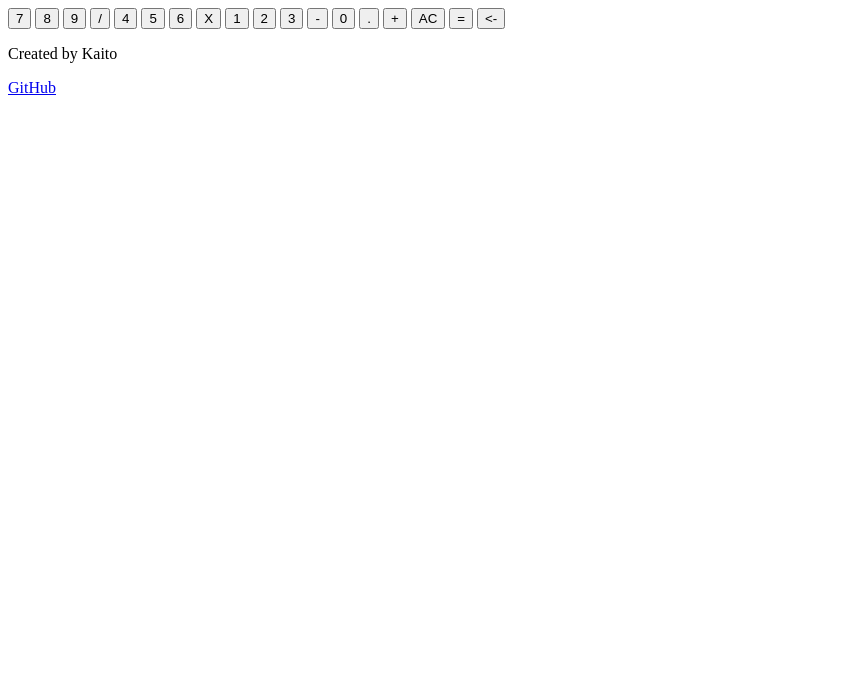
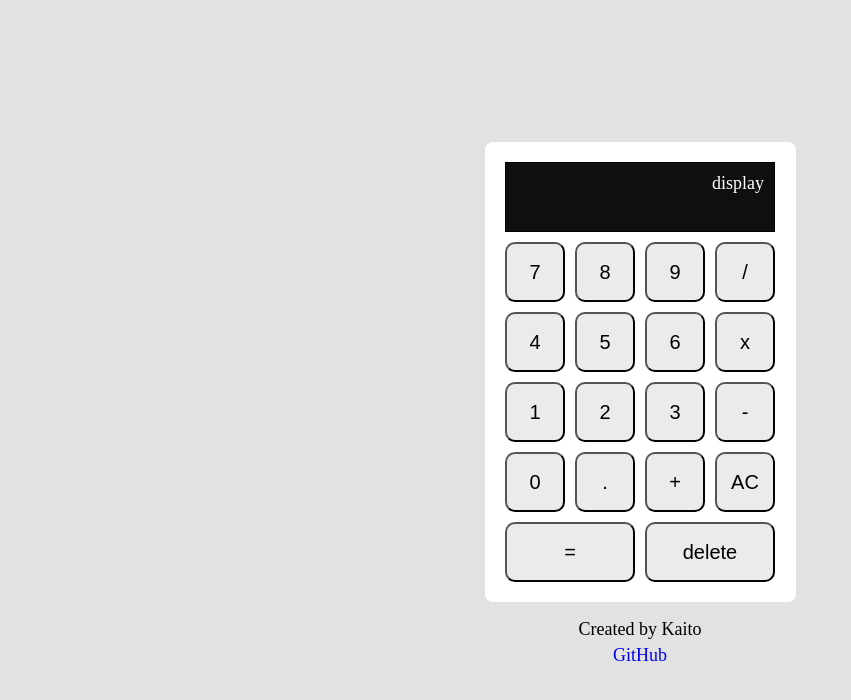
Before and after one commit to kaito24mako/Calculator, a plain HTML site: page index.html in a window 1280 px wide. Shown: the whole page, without its empty margins (0-851 px from the left). Drawn offline with Linux system fonts and the light colour scheme.

Commit message:
create css styling

```diff
--- a/index.html
+++ b/index.html
@@ -9,7 +9,7 @@
 
 <body>
     <div class="calculator">
-        <div id="display"></div>
+        <div id="display">display</div>
         <div class="keys">
             <button>7</button>
             <button>8</button>
@@ -18,7 +18,7 @@
             <button>4</button>
             <button>5</button>
             <button>6</button>
-            <button>X</button>
+            <button>x</button>
             <button>1</button>
             <button>2</button>
             <button>3</button>
@@ -27,12 +27,14 @@
             <button>.</button>
             <button>+</button>
             <button>AC</button>
+        <div class="final-keys">
             <button>=</button>
-            <button>&lt;-</button>
+            <button>delete</button>
+        </div>
         </div>
     </div>
 
-    <footer>
+    <footer class="footer">
         <p id="main-text">Created by Kaito</p>
         <nav id="link"><a href="https://github.com/kaito24mako">GitHub</a></nav>
     </footer>
--- a/style.css
+++ b/style.css
@@ -0,0 +1,76 @@
+/* Reset */
+html {
+    box-sizing: border-box;
+}
+* {
+    margin: 0;
+    padding: 0;
+}
+*, *:before, *:after {
+    box-sizing: inherit;
+    text-decoration: none;
+}
+
+/* General */
+body {
+    padding: 140px;
+    font-size: 18px;
+    display: flex;
+    flex-direction: column;
+    align-items: center;
+    background-color: rgb(226, 226, 226);
+}
+
+/* Calculator */
+button {
+    cursor: pointer;
+    width: 60px;
+    height: 60px;
+    border-radius: 10px;
+    font-size: 20px;
+    background-color: rgb(236, 235, 235);
+}
+.calculator {
+    display: flex;
+    flex-direction: column;
+    align-items: center;
+    width: 315px;
+    padding: 10px 0 10px 0;
+    border: 2px solid rgb(226, 226, 226);
+    border-radius: 10px;
+    background-color: rgb(255, 255, 255);
+}
+#display {
+    margin: 10px;
+    padding: 10px;
+    width: 270px;
+    height: 70px;
+    text-align: end;
+    border: 1px solid black;
+    background-color: rgb(15, 15, 15);
+    color: white;
+}
+.keys {
+    display: flex;
+    justify-content: center;
+    flex-wrap: wrap;
+    width: 300px;
+    gap: 10px;
+    margin-bottom: 10px;
+}
+.final-keys {
+    display: flex;
+    gap: 10px;
+}
+.final-keys button {
+    width: 130px;
+}
+
+/* Footer */
+.footer {
+    display: flex;
+    flex-direction: column;
+    align-items: center;
+    padding: 15px;
+    gap: 5px;
+}
```
